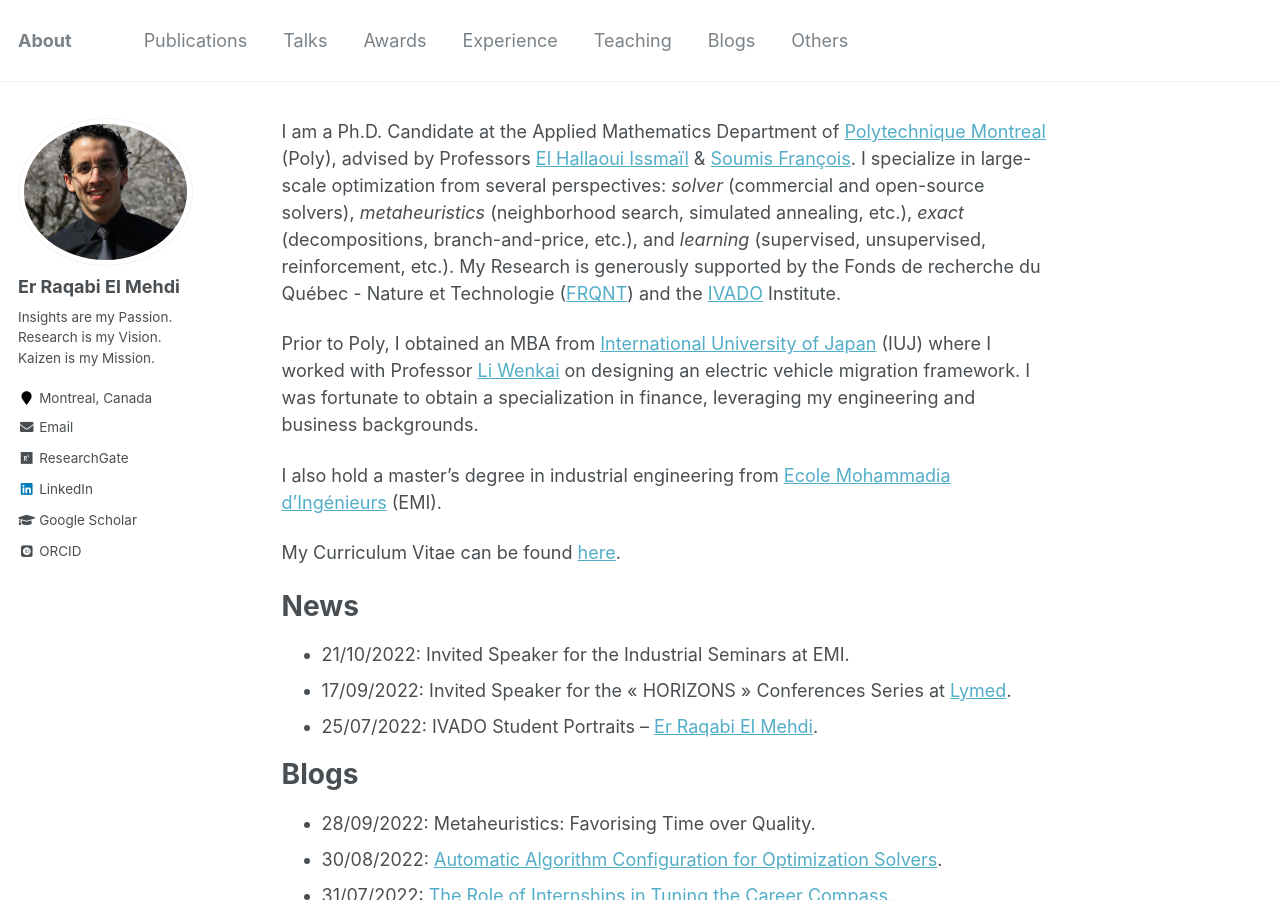
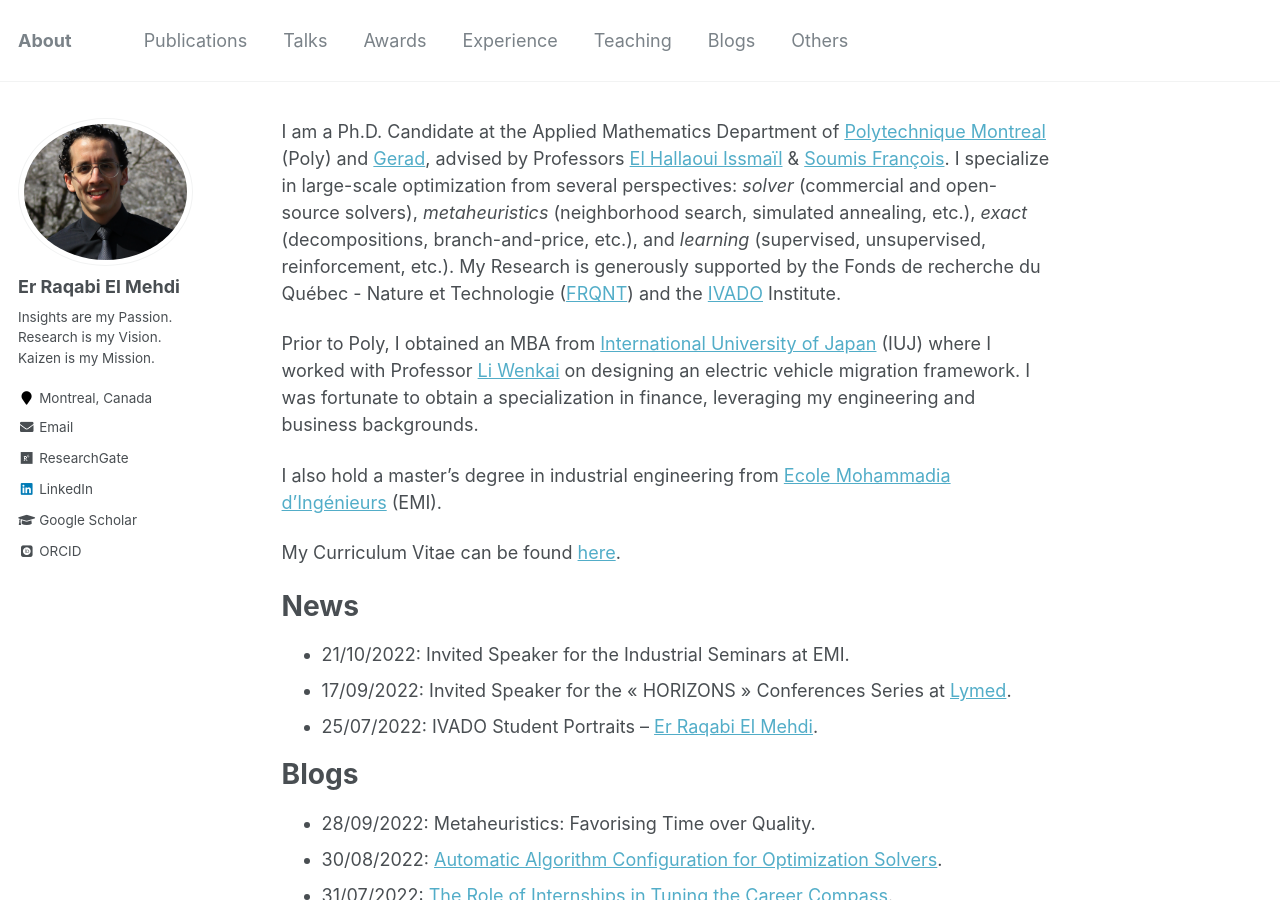
Before and after one commit to RqbMedi/rqbmedi.github.io, a Jekyll site: the page built from _pages/about.md, in a window 1280 px wide and 900 px high. Built offline with Jekyll 4.4.1, drawn with Linux system fonts in a browser that asks for light colours; some web fonts are replaced.

Commit message:
Update about.md

```diff
--- a/_pages/about.md
+++ b/_pages/about.md
@@ -8,7 +8,7 @@ redirect_from:
   - /about.html
 ---
 
-I am a Ph.D. Candidate at the Applied Mathematics Department of [Polytechnique Montreal](https://www.polymtl.ca/) (Poly), advised by Professors [El Hallaoui Issmaïl](https://www.polymtl.ca/expertises/el-hallaoui-issmail) & [Soumis François](https://www.polymtl.ca/expertises/soumis-francois). I specialize in large-scale optimization from several perspectives: *solver* (commercial and open-source solvers), *metaheuristics* (neighborhood search, simulated annealing, etc.), *exact* (decompositions, branch-and-price, etc.), and *learning* (supervised, unsupervised, reinforcement, etc.). My Research is generously supported by the Fonds de recherche du Québec - Nature et Technologie ([FRQNT](https://frq.gouv.qc.ca/en/)) and the [IVADO](https://ivado.ca/en/) Institute.
+I am a Ph.D. Candidate at the Applied Mathematics Department of [Polytechnique Montreal](https://www.polymtl.ca/) (Poly) and [Gerad](https://www.gerad.ca/en), advised by Professors [El Hallaoui Issmaïl](https://www.polymtl.ca/expertises/el-hallaoui-issmail) & [Soumis François](https://www.polymtl.ca/expertises/soumis-francois). I specialize in large-scale optimization from several perspectives: *solver* (commercial and open-source solvers), *metaheuristics* (neighborhood search, simulated annealing, etc.), *exact* (decompositions, branch-and-price, etc.), and *learning* (supervised, unsupervised, reinforcement, etc.). My Research is generously supported by the Fonds de recherche du Québec - Nature et Technologie ([FRQNT](https://frq.gouv.qc.ca/en/)) and the [IVADO](https://ivado.ca/en/) Institute.
 
 Prior to Poly, I obtained an MBA from [International University of Japan](https://www.iuj.ac.jp/) (IUJ) where I worked with Professor [Li Wenkai](http://rmap.iuj.ac.jp/profile/en.1d04074599d978f5.html) on designing an electric vehicle migration framework. I was fortunate to obtain a specialization in finance, leveraging my engineering and business backgrounds.
 
```
